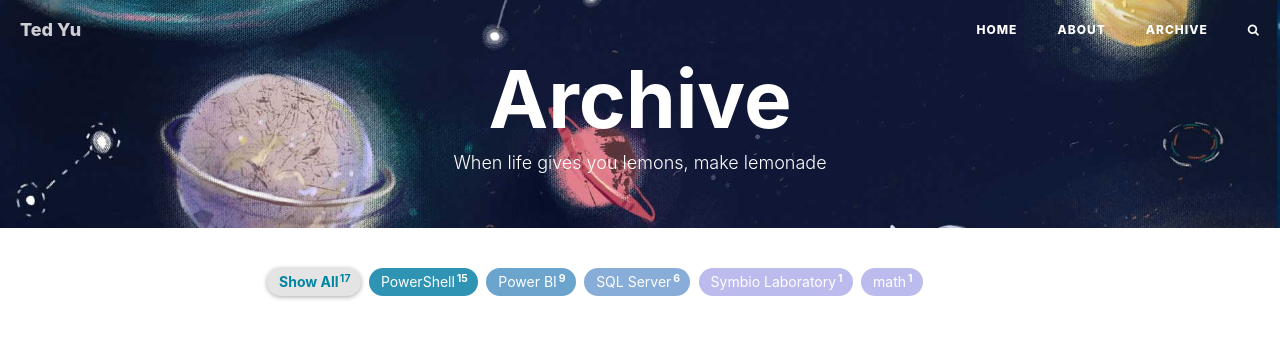
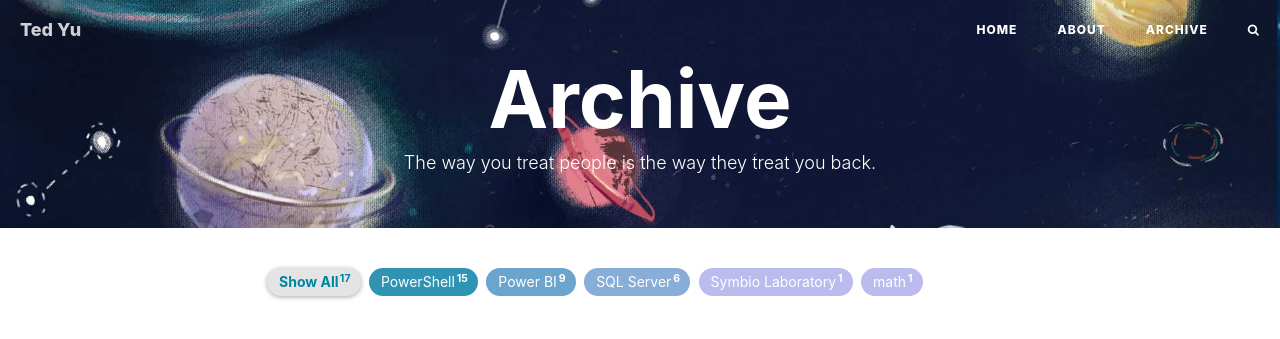
Before and after one commit to TedData/teddata.github.io, a Jekyll site: the page built from archive.html, in a window 1280 px wide. Shown: the top 339 px of the page. Built offline with Jekyll 4.4.1, drawn with Linux system fonts in a browser that asks for light colours; nearby versions of some CDN libraries; comment, search, counter and statistics services are not loaded.

Commit message:
Update archive.html

```diff
--- a/archive.html
+++ b/archive.html
@@ -1,7 +1,7 @@
 ---
 title: Archive
 layout: default
-description: "When life gives you lemons, make lemonade"
+description: "The way you treat people is the way they treat you back."
 header-img: "img/bg-little-universe.jpg"
 ---
 
```
